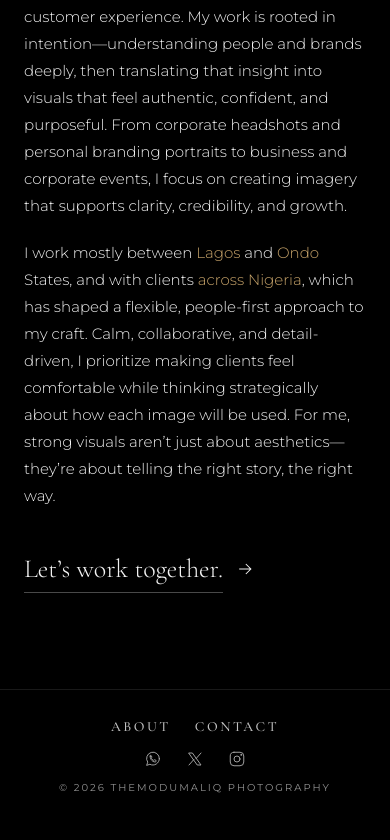
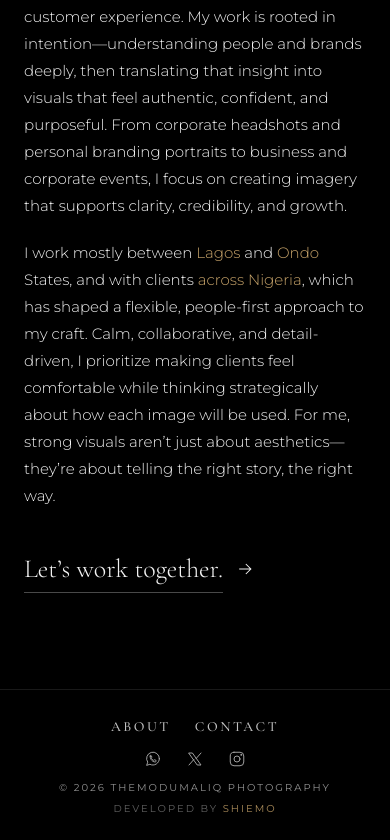
Before and after one commit to EmmaTheVibe/themodumaliq, a Next.js app: page /about in a window 390 px wide. Shown: the part 851-1691 px from the top of the page. Before the commit the page ends 1670 px from the top, so only its background shows below. Built offline with nearby package versions, Linux system fonts and the light colour scheme; no server answers; a web font is replaced by a local one.

Commit message:
shiemo credit

```diff
--- a/app/layout.tsx
+++ b/app/layout.tsx
@@ -2,6 +2,7 @@ import type { Metadata } from "next";
 import { Allison, Cormorant_Garamond, Montserrat } from "next/font/google";
 import { Analytics } from "@vercel/analytics/next";
 import Cursor from "@/components/Cursor";
+import Signature from "@/components/Signature";
 import { BRAND, SITE_URL } from "@/components/site";
 import "./globals.css";
 
@@ -42,6 +43,7 @@ export default function RootLayout({ children }: LayoutProps<"/">) {
         {children}
         <Cursor />
         <Analytics />
+        <Signature />
       </body>
     </html>
   );
--- /dev/null
+++ b/components/Credit.tsx
@@ -0,0 +1,15 @@
+import { DEVELOPER } from "./site";
+
+export default function Credit({ className = "" }: { className?: string }) {
+  return (
+    <a
+      href={DEVELOPER}
+      target="_blank"
+      rel="noopener"
+      className={`group text-[10px] tracking-[0.2em] uppercase ${className}`}
+    >
+      <span className="opacity-40 transition-opacity duration-300 group-hover:opacity-70">Developed by</span>{" "}
+      <span className="text-[#c8a46a] opacity-85 transition-opacity duration-300 group-hover:opacity-100">Shiemo</span>
+    </a>
+  );
+}
--- a/components/Footer.tsx
+++ b/components/Footer.tsx
@@ -1,4 +1,5 @@
 import Link from "next/link";
+import Credit from "./Credit";
 import Socials from "./Socials";
 import Year from "./Year";
 
@@ -25,9 +26,12 @@ export default function Footer() {
 
       <Socials className="flex items-center gap-6 sm:col-start-2 sm:gap-5" />
 
-      <p className="text-center text-[10px] tracking-[0.2em] uppercase opacity-60 sm:col-start-3 sm:justify-self-end sm:text-right">
-        © <Year /> themodumaliq photography
-      </p>
+      <div className="flex flex-wrap items-center justify-center gap-x-5 gap-y-1.5 text-center sm:col-start-3 sm:justify-end sm:justify-self-end sm:text-right">
+        <p className="text-[10px] tracking-[0.2em] uppercase opacity-60">
+          © <Year /> themodumaliq photography
+        </p>
+        <Credit />
+      </div>
     </footer>
   );
 }
--- a/components/Menu.tsx
+++ b/components/Menu.tsx
@@ -13,6 +13,7 @@ import Link from "next/link";
 import gsap from "gsap";
 import { useGSAP } from "@gsap/react";
 import { galleries } from "./galleries";
+import Credit from "./Credit";
 import ScriptLogo from "./ScriptLogo";
 import Socials from "./Socials";
 import { EMAIL } from "./site";
@@ -342,6 +343,7 @@ export default function Menu({ active, className }: Props) {
             >
               {EMAIL}
             </a>
+            <Credit />
           </div>
         </div>
       </dialog>
--- /dev/null
+++ b/components/Signature.tsx
@@ -0,0 +1,20 @@
+"use client";
+
+import { useEffect } from "react";
+import { DEVELOPER } from "./site";
+
+let signed = false;
+
+export default function Signature() {
+  useEffect(() => {
+    if (signed) return;
+    signed = true;
+    console.log(
+      `%c📸 Developed by Shiemo%c\nLike how this site feels? Let’s build yours → ${DEVELOPER}`,
+      "font: italic 500 18px/1.8 Georgia, serif; color: #c8a46a; letter-spacing: 0.04em;",
+      "font: 12px/1.6 system-ui, sans-serif; color: #999;",
+    );
+  }, []);
+
+  return null;
+}
--- a/components/site.ts
+++ b/components/site.ts
@@ -5,6 +5,7 @@ export const EMAIL = "themodumaliqphotos@gmail.com";
 export const INSTAGRAM = "https://www.instagram.com/themodumaliq";
 export const X = "https://x.com/malikiseasier";
 export const WHATSAPP = "https://wa.me/message/3FQOVKWG4L2GM1";
+export const DEVELOPER = "https://www.shiemo.dev";
 
 export function jsonLd(data: object) {
   return { __html: JSON.stringify(data).replace(/</g, "\\u003c") };
```
